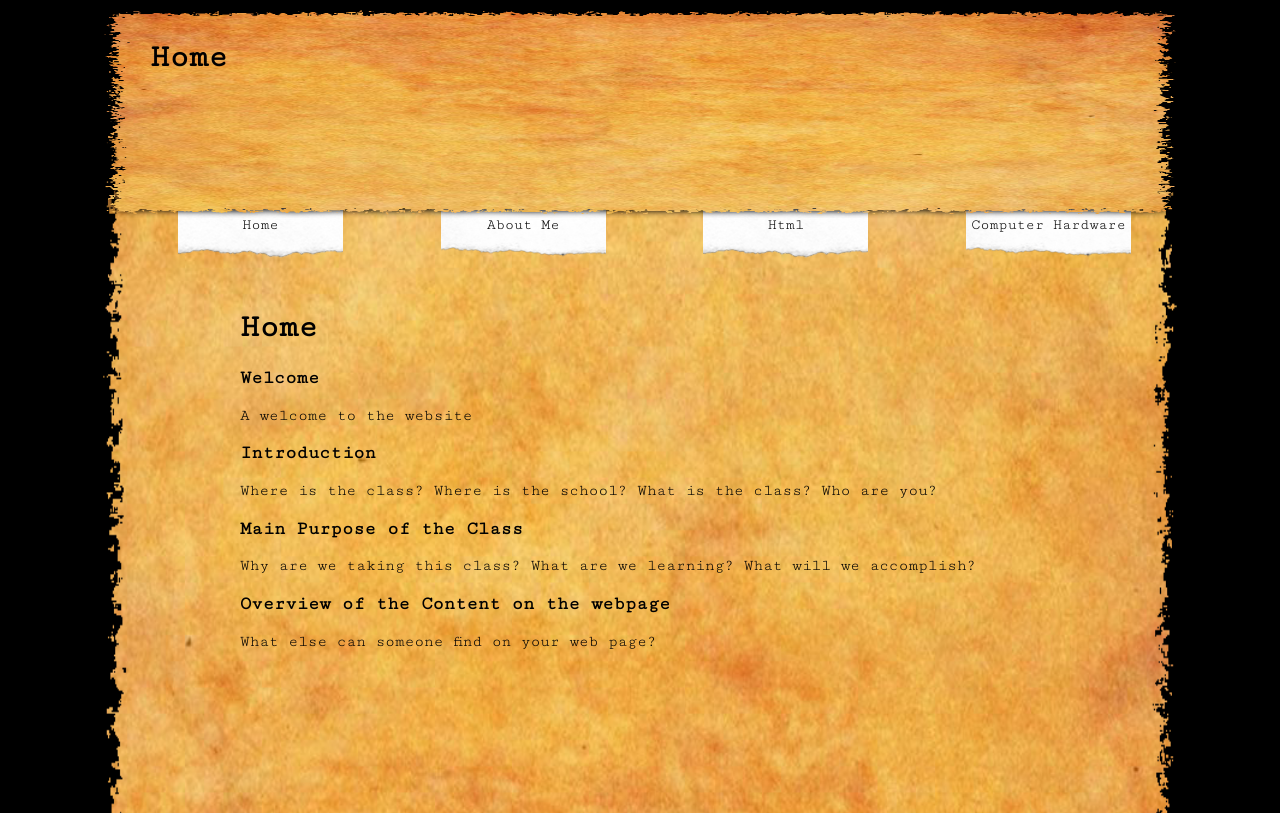
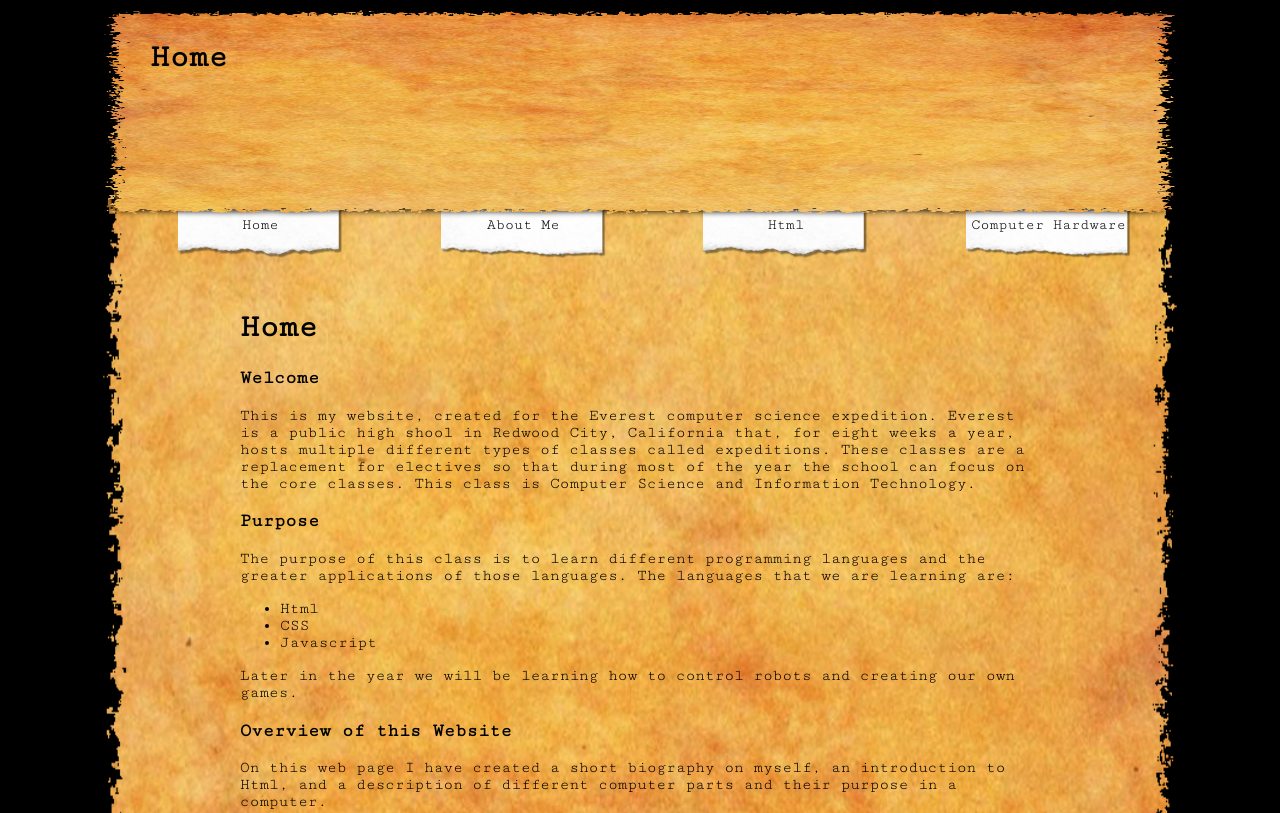
Before and after one commit to everestps/michael, a plain HTML site: page index.html in a window 1280 px wide. Shown: the top 813 px of the page. Drawn offline with Linux system fonts and the light colour scheme; a script that the page names is missing.

Commit message:
editing index.html and adding new strips

```diff
--- a/index.html
+++ b/index.html
@@ -15,25 +15,25 @@
   <div id="tabs">
     <a href="index.html">
       <div class="tab">
-        <img src="strip2.png" />
+        <img src="strip2shadow.png" />
         <p>Home</p>
       </div>
     </a>
     <a href="aboutMe.html">
       <div class="tab">
-        <img src="strip3.png" />
+        <img src="strip3shadow.png" />
         <p>About Me</p>
       </div>
     </a>
     <a href="htmlPage.html">
       <div class="tab">
-        <img src="strip2.png" />
+        <img src="strip2shadow.png" />
         <p>Html</p>
       </div>
     </a>
     <a href="computerHardware.html">
       <div class="tab">
-        <img src="strip3.png" />
+        <img src="strip3shadow.png" />
         <p>Computer Hardware</p>
       </div>
     </a>
@@ -43,13 +43,25 @@
     <div id="mainBodyInner">
     <h1>Home</h1>
     <h3>Welcome</h3>
-    <p>A welcome to the website</p>
-    <h3>Introduction</h3>
-    <p>Where is the class?  Where is the school?  What is the class? Who are you?</p>
-    <h3>Main Purpose of the Class</h3>
-    <p>Why are we taking this class? What are we learning? What will we accomplish?</p>
-    <h3>Overview of the Content on the webpage</h3>
-    <p>What else can someone find on your web page?</p>
+    <p>This is my website, created for the Everest computer science expedition. Everest is a public high shool in Redwood City, California that, for eight weeks a year,
+    hosts multiple different types of classes called expeditions. These classes are a replacement for electives so that during most of the year the school can focus on the core classes.
+    This class is Computer Science and Information Technology.</p>
+    <h3>Purpose</h3>
+    <p> The purpose of this class is to learn different programming languages and the greater applications of those languages. The languages that we are learning are:
+      <ul>
+        <li>
+          Html
+        </li>
+        <li>
+          CSS
+        </li>
+        <li>
+          Javascript
+        </li>
+      </ul>
+    Later in the year we will be learning how to control robots and creating our own games.</p>
+    <h3>Overview of this Website</h3>
+    <p>On this web page I have created a short biography on myself, an introduction to Html, and a description of different computer parts and their purpose in a computer.</p>
     </div>
   </div>
 </body>
```
Also changed, not shown: aboutMe.html (+8 -8 lines), strip2shadow.png (added), strip3shadow.png (added).
